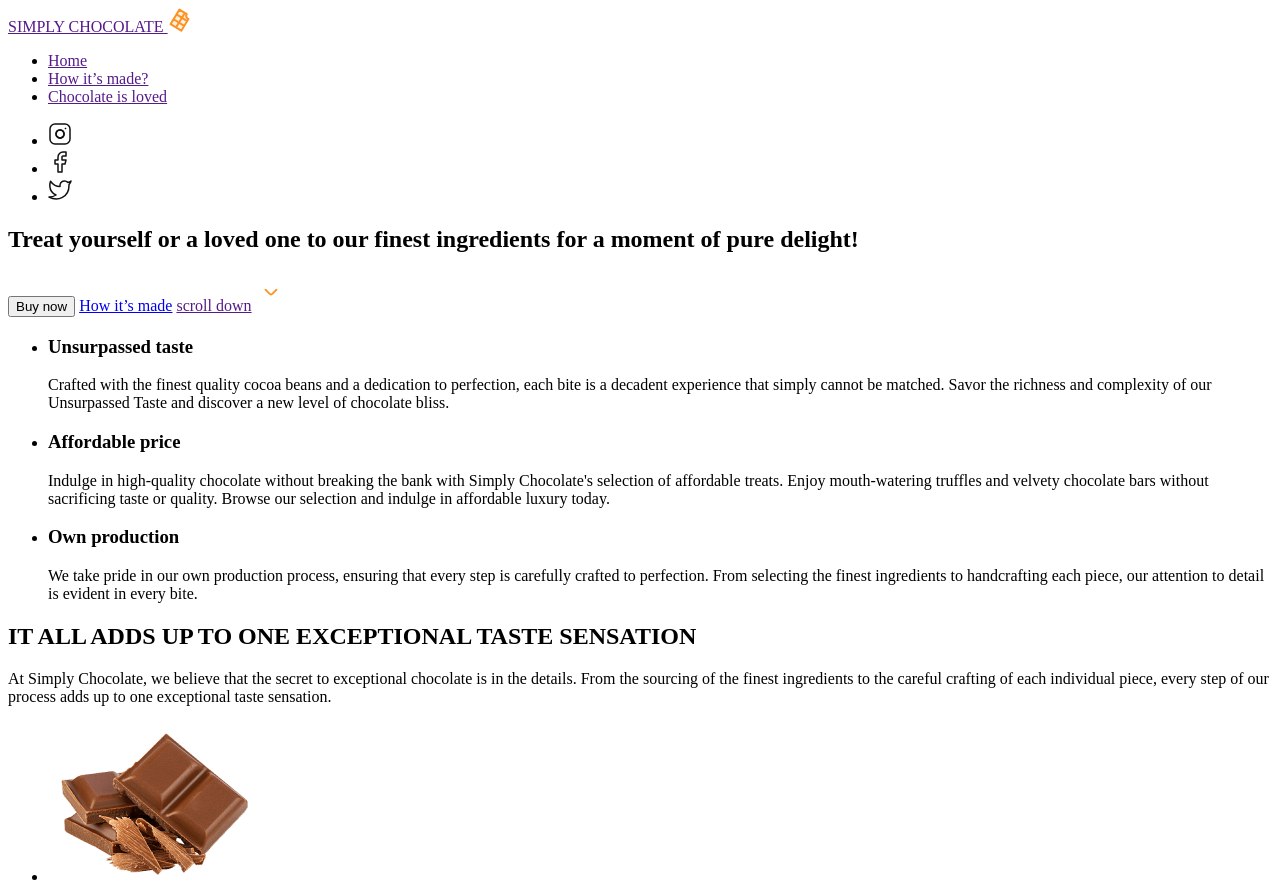
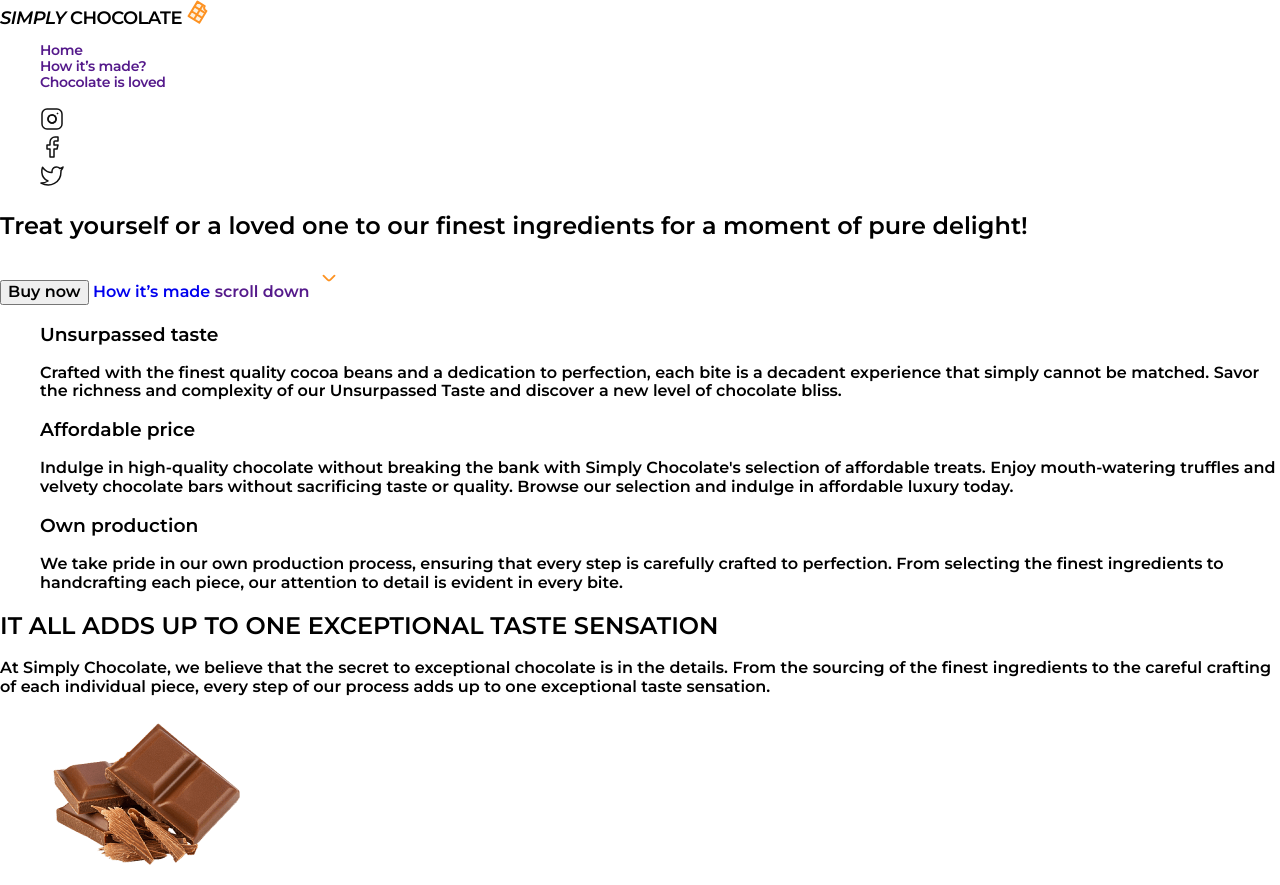
Before and after one commit to Vlad-Konovalenko/firstv, a plain HTML site: page index.html in a window 1280 px wide. Shown: the top 885 px of the page. Drawn offline with nearby package versions, Linux system fonts and the light colour scheme; a web font is replaced by a local one.

Commit message:
add file css

```diff
--- /dev/null
+++ b/css/styles.css
@@ -0,0 +1,34 @@
+body {
+    font-family: "Montserrat", sans-serif;
+}
+ul {
+    list-style: none;
+}
+a {
+   text-decoration: none;
+}
+.header-logo {
+    font-weight: 700;
+    font-size: 18px;
+    line-height: 1.11;
+    letter-spacing: -0.03em;
+    color: black;
+}
+.header-logo-cursive {
+font-style: italic;
+}
+.header-logo-img {
+    width: 16
+    px;
+    height: 24px;
+    viewbox: 0 0 24 24;
+    fill: none;
+}
+.header-menu-list {
+    font-weight: 500;
+        font-size: 14px;
+        line-height: 16px;
+        line-height: 1.14;
+        letter-spacing: -0.02em;
+        color: black;
+}
--- a/index.html
+++ b/index.html
@@ -3,48 +3,92 @@
   <head>
     <meta charset="UTF-8" />
     <meta name="viewport" content="width=device-width, initial-scale=1.0" />
+    <link
+      rel="stylesheet"
+      href="node_modules/modern-normalize/modern-normalize.css"
+    />
+    <link rel="preconnect" href="https://fonts.googleapis.com" />
+    <link rel="preconnect" href="https://fonts.gstatic.com" crossorigin />
+    <link
+      href="https://fonts.googleapis.com/css2?family=Kode+Mono:wght@400..700&family=Montserrat:ital,wght@0,600;1,600&family=Roboto:wght@400;500;700&display=swap"
+      rel="stylesheet"
+    />
+    <link rel="stylesheet" href="./css/styles.css" />
     <title>Simply Chocolate</title>
   </head>
   <body>
-    <header>
-      <nav>
-        <a href=""
-          >SIMPLY CHOCOLATE
-          <img src="./images/chocolate.svg" alt="site logo" />
+    <header class="header">
+      <nav class="header-navigation">
+        <a class="header-logo" href=""
+          ><span class="header-logo-cursive">SIMPLY</span> CHOCOLATE
+          <img
+            class="header-logo-img"
+            src="./images/chocolate.svg"
+            alt="site logo"
+          />
         </a>
-        <ul>
-          <li><a href="">Home</a></li>
-          <li><a href="">How it’s made?</a></li>
-          <li><a href="">Chocolate is loved</a></li>
+        <ul class="header-menu-list">
+          <li class="header-menu-item">
+            <a class="header-menu-link" href="">Home</a>
+          </li>
+          <li class="header-menu-item">
+            <a class="header-menu-link" href="">How it’s made?</a>
+          </li>
+          <li class="header-menu-item">
+            <a class="header-menu-link" href="">Chocolate is loved</a>
+          </li>
         </ul>
       </nav>
-      <ul>
-        <li>
-          <a href="" target="_blank" rel="noopener noreferrer nofollow"
-            ><img src="./images/instagram.svg" alt="icon"
+      <ul class="header-contact-list">
+        <li class="header-contact-item">
+          <a
+            class="header-contact-link"
+            href=""
+            target="_blank"
+            rel="noopener noreferrer nofollow"
+            ><img
+              class="header-contact-img"
+              src="./images/instagram.svg"
+              alt="icon"
           /></a>
         </li>
-        <li>
-          <a href="" target="_blank" rel="noopener noreferrer nofollow"
-            ><img src="./images/facebook.svg" alt="icon"
+        <li class="header-contact-item">
+          <a
+            class="header-contact-link"
+            href=""
+            target="_blank"
+            rel="noopener noreferrer nofollow"
+            ><img
+              class="header-contact-img"
+              src="./images/facebook.svg"
+              alt="icon"
           /></a>
         </li>
-        <li>
-          <a href="" target="_blank" rel="noopener noreferrer nofollow"
-            ><img src="./images/twitter.svg" alt="icon"
+        <li class="header-contact-item">
+          <a
+            class="header-contact-link"
+            href=""
+            target="_blank"
+            rel="noopener noreferrer nofollow"
+            ><img
+              class="header-contact-img"
+              src="./images/twitter.svg"
+              alt="icon"
           /></a>
         </li>
       </ul>
     </header>
     <main>
-      <section>
-        <h1>
+      <section class="hero">
+        <h1 class="hero-title">
           Treat yourself or a loved one to our finest ingredients for a moment
           of pure delight!
         </h1>
-        <button type="button">Buy now</button>
-        <a href="#made">How it’s made</a>
-        <a href="">scroll down<img src="./images/2.svg" alt="scroll" /></a>
+        <button class="hero-buy-btn" type="button">Buy now</button>
+        <a class="hero-made-btn" href="#made">How it’s made</a>
+        <a class="hero-down-btn" href=""
+          >scroll down<img src="./images/2.svg" alt="scroll"
+        /></a>
       </section>
       <section>
         <h2 hidden>Features</h2>
```
